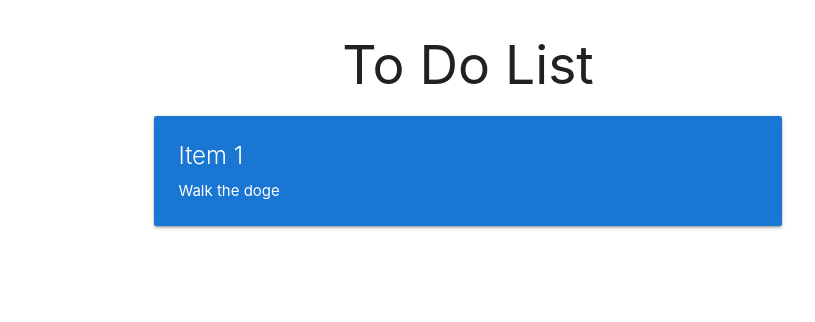
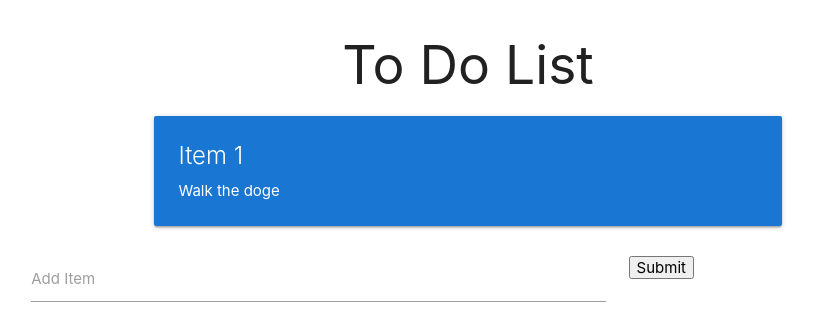
Before and after one commit to ben-che/tut-redux-react, a React (Create React App) app: page / in a window 1280 px wide. Shown: the top 322 px of the page, without its empty margins (172-987 px from the left). Built offline with nearby package versions, Linux system fonts and the light colour scheme.

Commit message:
working form...but to do text isnt being passed properly

```diff
--- a/src/App.js
+++ b/src/App.js
@@ -1,5 +1,6 @@
 import React, { Component } from 'react';
-import List from "./components/List"
+import List from "./components/List";
+import Form from "./components/Form"
 
 class App extends Component {
   render() {
@@ -7,6 +8,7 @@ class App extends Component {
       <div className="container">
         <h2 style={{"textAlign":"center"}}>To Do List</h2>
           <List />
+          <Form />
       </div>
     );
   }
--- /dev/null
+++ b/src/components/Form.js
@@ -0,0 +1,57 @@
+import React, { Component } from 'react';
+import { connect } from 'react-redux';
+import { addToDo } from './../actions/index'
+
+const mapDispatchToProps = dispatch => {
+    return {
+        addToDo: toDo => dispatch(addToDo(toDo))
+      };
+}
+
+class reduxForm extends Component {
+    constructor() {
+        super();
+        this.state = {
+            input: ''
+        }
+    }
+
+    handleInput = (e) => {
+        console.log(e.target.value)
+        this.setState({
+            input: e.target.value
+        })
+    }
+
+    handleSubmit = (e) => {
+        e.preventDefault();
+        let newToDo = this.state.input;
+        let id = Date.now()
+        this.props.addToDo({ newToDo, id })  // dispatching payload!
+        this.setState({
+            input : ''
+        })
+    }
+
+    render() {
+        return (
+            <div class="row">
+            <form class="col s12" onSubmit={(e)=>{this.handleSubmit(e)}}>
+              <div class="row">
+                <div class="input-field col s8">
+                  <input id="item" type="text" value={this.state.input} onChange={(e)=>{this.handleInput(e)}}required />
+                  <label for="Add Item">Add Item</label>
+                </div>
+                <div class="input-field col s4">
+                  <input id="item" type="submit" />
+                </div>
+              </div>
+            </form>
+          </div>
+        )
+    }
+}
+
+const Form = connect(null, mapDispatchToProps)(reduxForm);
+
+export default Form;
```
Also changed, not shown: 1 other file (tests, documents, lock files or other folders).
